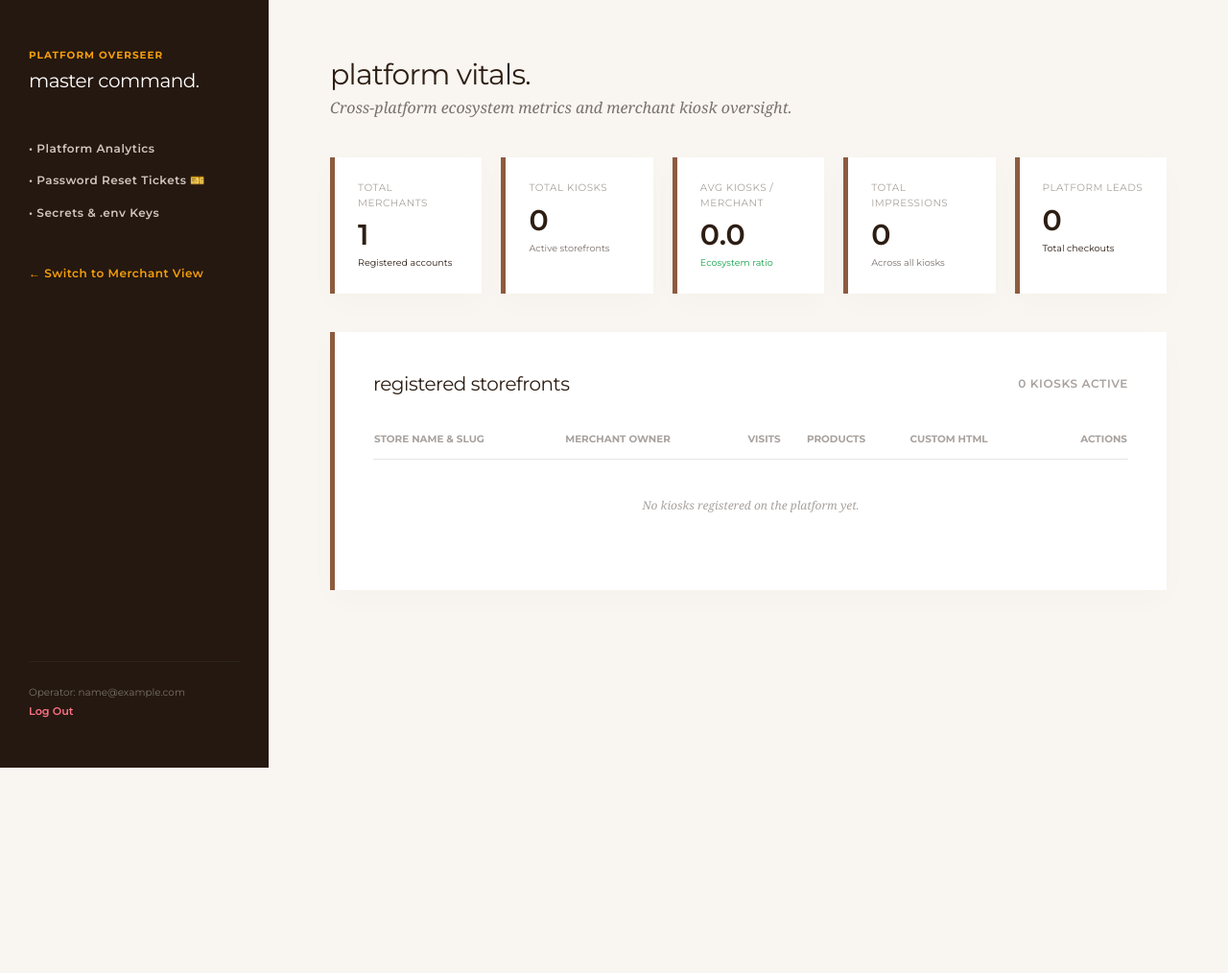
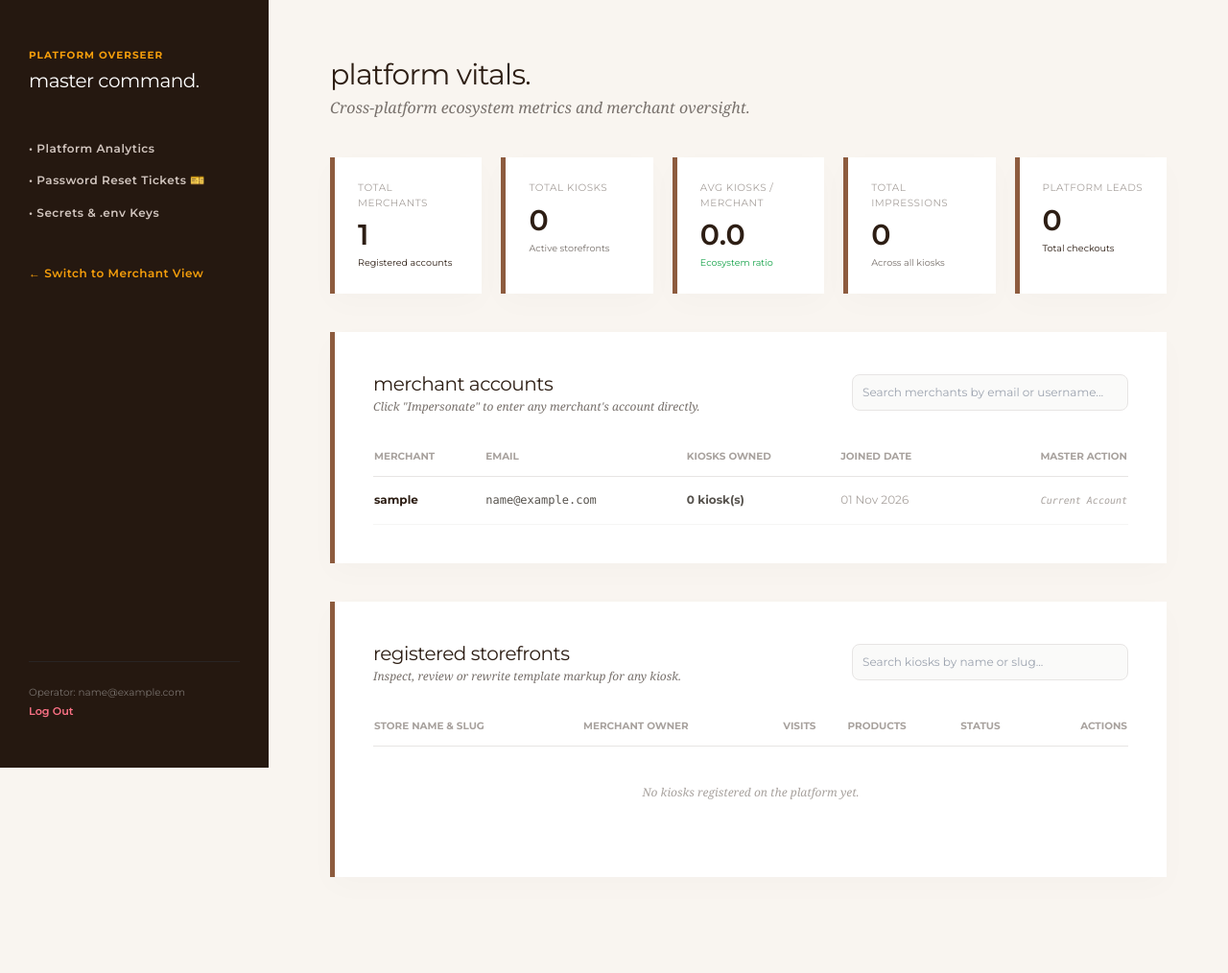
Before and after one commit to adebayo-victor/Marketplacev_2, a Flask app: page /admin/ in a window 1280 px wide. Shown: the whole page at 96% size. Before the commit the page ends 800 px from the top, so only its background shows below. Run offline with Flask 3, Linux system fonts and the light colour scheme; the visitor is signed in with stand-in values (Sample User, id 1); data comes from the database, SQL or seed files in the repository; data that the repository does not hold is empty; some libraries are stand-ins or nearby versions.

Commit message:
Refactor admin overview page layout and content

```diff
--- a/app/templates/admin/overview.html
+++ b/app/templates/admin/overview.html
@@ -3,14 +3,22 @@
 {% block title %}Vitals // Master Command{% endblock %}
 
 {% block admin_content %}
-<div class="mb-10">
-    <h1 class="font-ui text-3xl font-normal lowercase tracking-tight m-0 text-dark-oak">
-        platform vitals.
-    </h1>
-    <p class="font-serif italic text-stone-500 mt-1">Cross-platform ecosystem metrics and merchant kiosk oversight.</p>
+<div class="mb-10 flex flex-wrap justify-between items-center gap-4">
+    <div>
+        <h1 class="font-ui text-3xl font-normal lowercase tracking-tight m-0 text-dark-oak">
+            platform vitals.
+        </h1>
+        <p class="font-serif italic text-stone-500 mt-1">Cross-platform ecosystem metrics and merchant oversight.</p>
+    </div>
+
+    {% if pending_resets_count > 0 %}
+        <a href="{{ url_for('admin.reset_tickets') }}" class="bg-amber-500 hover:bg-amber-400 text-stone-900 font-ui font-bold text-xs uppercase tracking-wider px-4 py-2.5 rounded-xl shadow transition">
+            ⚠️ {{ pending_resets_count }} Pending Password Ticket(s)
+        </a>
+    {% endif %}
 </div>
 
-<!-- Platform Vitals Grid -->
+<!-- Vitals Grid -->
 <div class="grid grid-cols-1 sm:grid-cols-2 lg:grid-cols-5 gap-5 mb-10">
     <div class="section-box mb-0 p-6">
         <p class="font-ui text-[0.65rem] text-stone-400 uppercase tracking-wider m-0">Total Merchants</p>
@@ -43,21 +51,75 @@
     </div>
 </div>
 
-<!-- Kiosks Registry Table -->
-<div class="section-box">
-    <div class="flex justify-between items-center mb-6">
-        <h2 class="font-ui text-xl font-normal lowercase tracking-tight m-0">registered storefronts</h2>
-        <span class="font-ui text-xs font-semibold text-stone-400 uppercase tracking-wider">{{ kiosks|length }} Kiosks Active</span>
+<!-- 👤 MERCHANTS REGISTRY (WITH 1-CLICK IMPERSONATION) -->
+<div class="section-box mb-10">
+    <div class="flex flex-wrap justify-between items-center gap-4 mb-6">
+        <div>
+            <h2 class="font-ui text-xl font-normal lowercase tracking-tight m-0">merchant accounts</h2>
+            <p class="font-serif italic text-xs text-stone-500 mt-0.5">Click "Impersonate" to enter any merchant's account directly.</p>
+        </div>
+        <input type="text" id="merchantSearch" onkeyup="filterTable('merchantsTable', this.value)"
+               placeholder="Search merchants by email or username..."
+               class="p-2.5 border border-stone-200 text-xs font-ui outline-none w-72 rounded-lg bg-stone-50 focus:bg-white focus:border-clay">
     </div>
 
-    <table class="w-full text-left font-ui text-xs border-collapse">
+    <table id="merchantsTable" class="w-full text-left font-ui text-xs border-collapse">
+        <thead>
+            <tr class="border-b border-stone-200 text-stone-400 uppercase text-[0.65rem]">
+                <th class="py-3">Merchant</th>
+                <th class="py-3">Email</th>
+                <th class="py-3">Kiosks Owned</th>
+                <th class="py-3">Joined Date</th>
+                <th class="py-3 text-right">Master Action</th>
+            </tr>
+        </thead>
+        <tbody>
+            {% for m in merchants %}
+            <tr class="border-b border-stone-100">
+                <td class="py-4">
+                    <strong class="text-dark-oak">{{ m.username }}</strong>
+                    {% if m.is_admin %}<span class="text-[9px] bg-amber-100 text-amber-800 font-bold px-1.5 py-0.5 rounded ml-1">ADMIN</span>{% endif %}
+                </td>
+                <td class="py-4 font-mono text-stone-600">{{ m.email }}</td>
+                <td class="py-4 text-stone-600 font-bold">{{ m.stores.count() }} kiosk(s)</td>
+                <td class="py-4 text-stone-400">{{ m.created_at.strftime('%d %b %Y') }}</td>
+                <td class="py-4 text-right">
+                    {% if m.id != current_user.id %}
+                    <a href="{{ url_for('admin.impersonate', user_id=m.id) }}"
+                       onclick="return confirm('Switch into {{ m.username }} account? You will have full access as this merchant.');"
+                       class="bg-dark-oak text-white hover:bg-black font-ui font-bold text-[0.65rem] px-3.5 py-2 rounded-lg no-underline transition">
+                        IMPERSONATE 👤
+                    </a>
+                    {% else %}
+                        <span class="text-stone-400 text-[10px] font-mono italic">Current Account</span>
+                    {% endif %}
+                </td>
+            </tr>
+            {% endfor %}
+        </tbody>
+    </table>
+</div>
+
+<!-- 🏪 KIOSKS REGISTRY TABLE -->
+<div class="section-box">
+    <div class="flex flex-wrap justify-between items-center gap-4 mb-6">
+        <div>
+            <h2 class="font-ui text-xl font-normal lowercase tracking-tight m-0">registered storefronts</h2>
+            <p class="font-serif italic text-xs text-stone-500 mt-0.5">Inspect, review or rewrite template markup for any kiosk.</p>
+        </div>
+        <input type="text" id="kioskSearch" onkeyup="filterTable('kiosksTable', this.value)"
+               placeholder="Search kiosks by name or slug..."
+               class="p-2.5 border border-stone-200 text-xs font-ui outline-none w-72 rounded-lg bg-stone-50 focus:bg-white focus:border-clay">
+    </div>
+
+    <table id="kiosksTable" class="w-full text-left font-ui text-xs border-collapse">
         <thead>
             <tr class="border-b border-stone-200 text-stone-400 uppercase text-[0.65rem]">
                 <th class="py-3">Store Name & Slug</th>
                 <th class="py-3">Merchant Owner</th>
                 <th class="py-3">Visits</th>
                 <th class="py-3">Products</th>
-                <th class="py-3">Custom HTML</th>
+                <th class="py-3">Status</th>
                 <th class="py-3 text-right">Actions</th>
             </tr>
         </thead>
@@ -69,21 +131,24 @@
                     <a href="/{{ k.slug }}" target="_blank" class="text-clay text-xs hover:underline">/{{ k.slug }} &nearr;</a>
                 </td>
                 <td class="py-4 text-stone-600">
-                    {{ k.owner.email }}<br>
-                    <span class="text-[0.65rem] text-stone-400">WA: {{ k.whatsapp_number }}</span>
+                    {{ k.owner.username }}<br>
+                    <span class="text-[0.65rem] text-stone-400 font-mono">WA: {{ k.whatsapp_number }}</span>
                 </td>
                 <td class="py-4 font-semibold text-dark-oak">{{ "{:,}".format(k.views_count) }}</td>
                 <td class="py-4 text-stone-600">{{ k.products.count() }} items</td>
                 <td class="py-4">
-                    {% if k.custom_html %}
-                        <span class="bg-[#ebfeef] text-[#16a34a] font-bold text-[0.6rem] px-2 py-1 rounded">OVERRIDDEN</span>
+                    {% if k.is_active %}
+                        <span class="bg-[#ebfeef] text-[#16a34a] font-bold text-[0.6rem] px-2 py-1 rounded">LIVE</span>
                     {% else %}
-                        <span class="text-stone-400 text-[0.65rem]">Standard Theme</span>
+                        <span class="bg-[#ffebeb] text-[#b33a3a] font-bold text-[0.6rem] px-2 py-1 rounded">LOCKED</span>
                     {% endif %}
                 </td>
                 <td class="py-4 text-right">
-                    <a href="{{ url_for('admin.edit_template', store_id=k.id) }}" class="btn-clay text-[0.65rem] py-2 px-3">
-                        EDIT TEMPLATE 🛠️
+                    <a href="/{{ k.slug }}/manage" class="btn-oak text-[0.65rem] py-1.5 px-3 mr-2 no-underline">
+                        MANAGE ⚙️
+                    </a>
+                    <a href="{{ url_for('admin.edit_template', store_id=k.id) }}" class="btn-clay text-[0.65rem] py-1.5 px-3 no-underline">
+                        TEMPLATE 🛠️
                     </a>
                 </td>
             </tr>
@@ -95,4 +160,15 @@
         </tbody>
     </table>
 </div>
+
+<script>
+function filterTable(tableId, query) {
+    const table = document.getElementById(tableId);
+    const rows = table.getElementsByTagName('tr');
+    const filter = query.toLowerCase();
+    for (let i = 1; i < rows.length; i++) {
+        rows[i].style.display = rows[i].innerText.toLowerCase().includes(filter) ? '' : 'none';
+    }
+}
+</script>
 {% endblock %}
```
